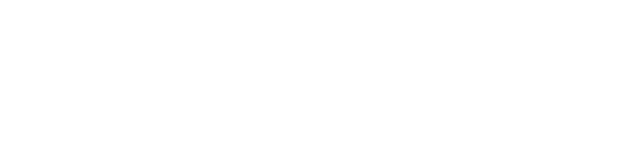
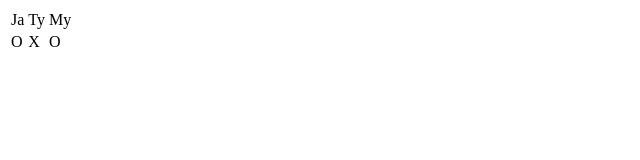
Before and after one commit to Haz-art/Repository_web_app_building, a plain HTML site: page index.html in a window 1280 px wide. Shown: the whole page, without its empty margins (0-640 px from the left). Drawn offline with Linux system fonts and the light colour scheme.

Commit message:
nowa tabela 2 x 3 z danymi

```diff
--- a/index.html
+++ b/index.html
@@ -6,6 +6,17 @@
     <title>Document</title>
 </head>
 <body>
-
+    <table>
+        <tr>
+            <td>Ja</td>
+            <td>Ty</td>
+            <td>My</td>
+        </tr>
+        <tr>
+            <td>O</td>
+            <td>X</td>
+            <td>O</td>
+        </tr>
+    </table>
 </body>
 </html>
```
